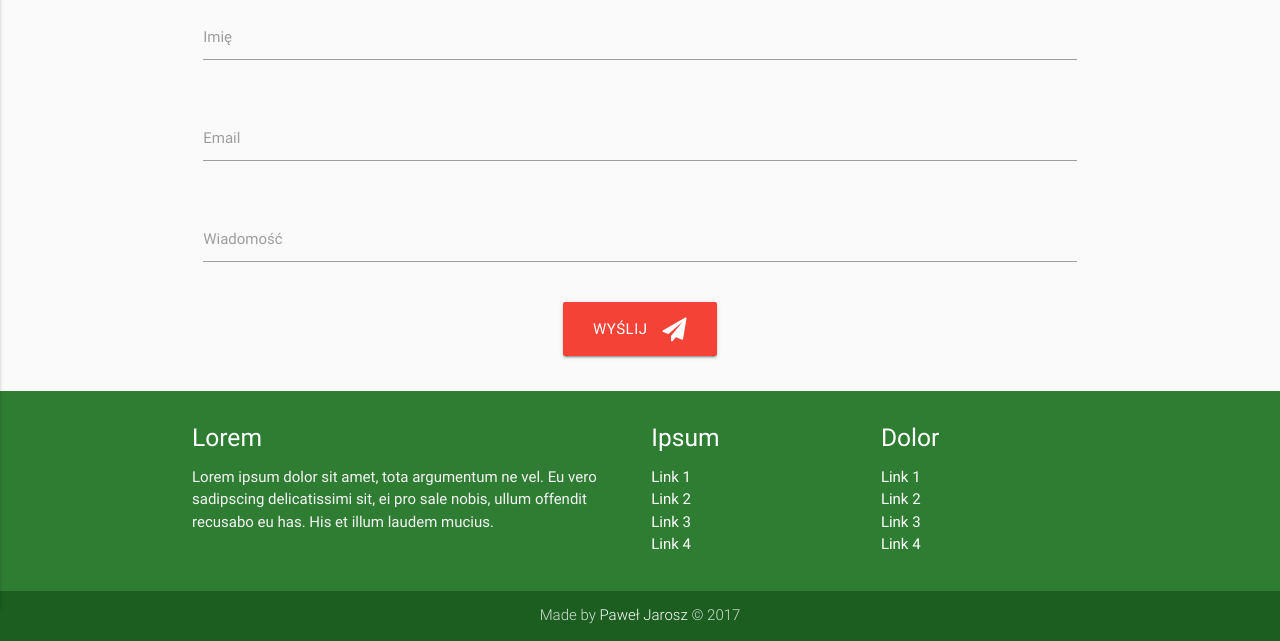
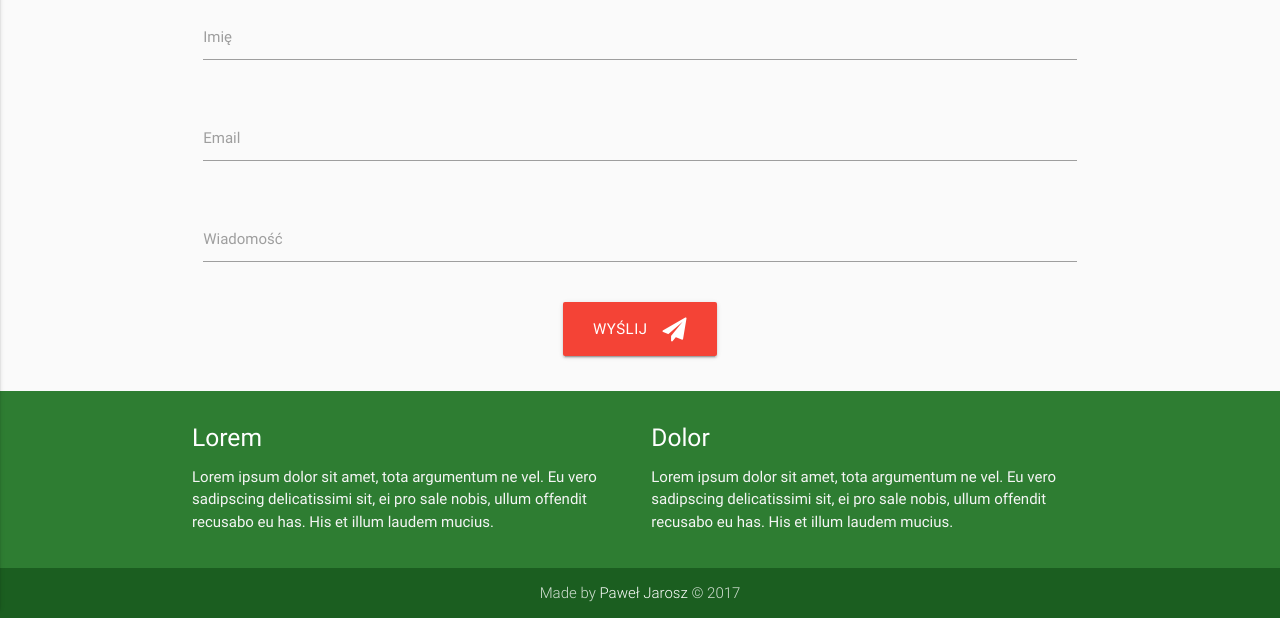
Before and after one commit to Burziszcze/major, a Node server app: page /contact in a window 1280 px wide. Shown: the part 251-892 px from the top of the page. After the commit the page ends 869 px from the top, so only its background shows below. Run offline with Node 20, Linux system fonts and the light colour scheme; some libraries are stand-ins or nearby versions.

Commit message:
poprawiam tlumaczenia oraz formularz kontaktowy

```diff
--- a/controllers/contact.js
+++ b/controllers/contact.js
@@ -1,9 +1,9 @@
 var nodemailer = require('nodemailer');
 var transporter = nodemailer.createTransport({
-  service: 'Mailgun',
+  service: 'Gmail',
   auth: {
-    user: process.env.MAILGUN_USERNAME,
-    pass: process.env.MAILGUN_PASSWORD
+    user: process.env.GMAIL_USERNAME,
+    pass: process.env.GMAIL_PASSWORD
   }
 });
 
@@ -19,12 +19,13 @@ exports.contactGet = function(req, res) {
 /**
  * POST /contact
  */
+
 exports.contactPost = function(req, res) {
-  req.assert('name', 'Name cannot be blank').notEmpty();
-  req.assert('email', 'Email is not valid').isEmail();
-  req.assert('email', 'Email cannot be blank').notEmpty();
-  req.assert('message', 'Message cannot be blank').notEmpty();
-  req.sanitize('email').normalizeEmail({ remove_dots: false });
+  // req.assert('name', 'Pole imię nie może być puste!').notEmpty();
+  // req.assert('email', 'Email jest nieprawidłowy').isEmail();
+  // req.assert('email', 'Pole Email nie może być puste!').notEmpty();
+  // req.assert('message', 'Pole wiadomość nie może być puste!').notEmpty();
+  // req.sanitize('email').normalizeEmail({ remove_dots: false });
 
   var errors = req.validationErrors();
 
@@ -34,14 +35,16 @@ exports.contactPost = function(req, res) {
   }
 
   var mailOptions = {
-    from: req.body.name + ' ' + '<'+ req.body.email + '>',
-    to: 'your@email.com',
-    subject: '✔ Contact Form | Mega Boilerplate',
+    from: req.body.name + ' ' + '<' + req.body.email + '>',
+    to: 'paulvegan90@gmail.com',
+    subject: '✔ Formularz Kontaktowy ze strony kandydata na burmistrza | Jakub Cebrykow',
     text: req.body.message
   };
 
   transporter.sendMail(mailOptions, function(err) {
-    req.flash('success', { msg: 'Thank you! Your feedback has been submitted.' });
+    req.flash('success', {
+      msg: 'Dziękuję! Twoja wiadomość została wysłana!'
+    });
     res.redirect('/contact');
   });
 };
--- a/server.js
+++ b/server.js
@@ -27,8 +27,8 @@ require('./config/passport');
 
 var app = express();
 
-
-mongoose.connect(process.env.MONGODB);
+// connect to the Database
+mongoose.connect(process.env.MONGODB || process.env.MONGODB_URI);
 mongoose.connection.on('error', function() {
   console.log('MongoDB Connection Error. Please make sure that MongoDB is running.');
   process.exit(1);
--- a/views/contact.handlebars
+++ b/views/contact.handlebars
@@ -14,27 +14,14 @@
         {{/each}}
       </div>
     {{/if}}
-    <!-- <form class="col s12 center" method="POST">
-    <label for="name">Name</label>
-    <input type="text" name="name" id="name" autofocus>
-    <label for="email">Email</label>
-    <input type="email" name="email" id="email">
-    <label for="message">Body</label>
-    <textarea name="message" id="message" rows="7"></textarea>
-    <br>
-    <button class="waves-effect waves-light btn red" type="submit">Wyślij</button>
-  </form>
-  <br> -->
     <div class="contactformtext center">
       <i class="fa fa-envelope-o contactformicon" aria-hidden="true"></i>
-      <!-- <h5>Formularz kontaktowy</h5>
-      <h6>Skontaktuj się ze mną prywatnie</h6> -->
       <h4 class="header col s12 light">Formularz kontaktowy</h4>
       <h5 class="header col s12 light">Skontaktuj się ze mną prywatnie</h5>
     </div>
     <div class="row">
       <div class="col s12 center">
-        <form class="col s12" method="POST">
+        <form class="col s12" method="post">
           <div class="row">
             <div class="input-field col s12">
               <input id="name" type="text" class="validate" required="">
@@ -49,7 +36,7 @@
           </div>
           <div class="row">
             <div class="input-field col s12">
-              <input id="messgae" type="text" class="validate" required="">
+              <input id="message" type="text" class="validate" required="">
               <label for="message">Wiadomość</label>
             </div>
           </div>
--- a/views/partials/footer.handlebars
+++ b/views/partials/footer.handlebars
@@ -6,23 +6,10 @@
         <h5 class="white-text">Lorem</h5>
         <p class="grey-text text-lighten-4">Lorem ipsum dolor sit amet, tota argumentum ne vel. Eu vero sadipscing delicatissimi sit, ei pro sale nobis, ullum offendit recusabo eu has. His et illum laudem mucius.</p>
       </div>
-      <div class="col l3 s12">
-        <h5 class="white-text">Ipsum</h5>
-        <ul>
-          <li><a class="white-text" href="#!">Link 1</a></li>
-          <li><a class="white-text" href="#!">Link 2</a></li>
-          <li><a class="white-text" href="#!">Link 3</a></li>
-          <li><a class="white-text" href="#!">Link 4</a></li>
-        </ul>
+      <div class="col l6 s12">
+        <h5 class="white-text">Dolor</h5>
+        <p class="grey-text text-lighten-4">Lorem ipsum dolor sit amet, tota argumentum ne vel. Eu vero sadipscing delicatissimi sit, ei pro sale nobis, ullum offendit recusabo eu has. His et illum laudem mucius.</p>
       </div>
-      <div class="col l3 s12">
-        <h5 class="white-text">Dolor</h5>
-        <ul>
-          <li><a class="white-text" href="#!">Link 1</a></li>
-          <li><a class="white-text" href="#!">Link 2</a></li>
-          <li><a class="white-text" href="#!">Link 3</a></li>
-          <li><a class="white-text" href="#!">Link 4</a></li>
-        </ul>
       </div>
     </div>
   </div>
--- a/views/partials/header.handlebars
+++ b/views/partials/header.handlebars
@@ -31,15 +31,14 @@
     <div class="nav-wrapper container">
       <img class="emblem responsive-img" src="images/szczebrzeszyn-emblem.png" alt="szczebrzeszyn-emblem">
       <a id="logo-container" href="/" class="brand-logo">Jakub Cebrykow</a>
-      <!-- <ul class="right hide-on-med-and-down">
-         <li><a href="#!">Poparło mnie już: <span class="badge indigo white-text">1 000 000 osób</span></a></li>
-         <li><a href="/login"><i class="fa fa-user" style="font-size: 35px;" aria-hidden="true"></i></a></li>
-       </ul> -->
       <ul id="nav-mobile" class="right hide-on-med-and-down">
         <li><a href="#!">Poparło mnie już:<span class="badge indigo white-text">{{count}}</span></a></li>
         <li><a href="/">Główna</a></li>
         <li><a href="/contact">Kontakt</a></li>
+        {{#if user.name}}
+        {{else}}
         <li><a href="/login">Zaloguj</a></li>
+        {{/if}}
       </ul>
     </div>
   </nav>
@@ -48,13 +47,12 @@
 <ul id="slide-out" class="side-nav right">
   <li>
     <div class="user-view">
-      <li><a href="#!">Poparło mnie już:<span class="badge indigo white-text">{{count}}</span></a></li>
+      <li><a href="#!">Poparło mnie już:<span class="badge indigo white-text"></span></a></li>
       <li>
         <div class="divider"></div>
       </li>
       {{#if user}}
         {{#if user.picture}}
-          <!-- <img class="avatar responsive-img circle" width="50" height="50" src="{{user.picture}}"> -->
           <span> <a href="#!user"><img class="avatar responsive-img circle" src="{{user.picture}}"></a></span>
         {{else}}
 
@@ -77,11 +75,8 @@
       {{/if}}
     </div>
   </li>
-  <li><a href="#!"><i class="material-icons">cloud</i>First Link With Icon</a></li>
-  <li><a href="#!">Second Link</a></li>
+  <li><a href="#!"><i class="fa fa-envelope-o" aria-hidden="true"></i>Kontakt</a></li>
   <li>
     <div class="divider"></div>
   </li>
-  <li><a class="subheader">Subheader</a></li>
-  <li><a class="waves-effect" href="#!">Third Link With Waves</a></li>
 </ul>
```
Also changed, not shown: controllers/votes.js (+6 -15 lines), 1 other file.
